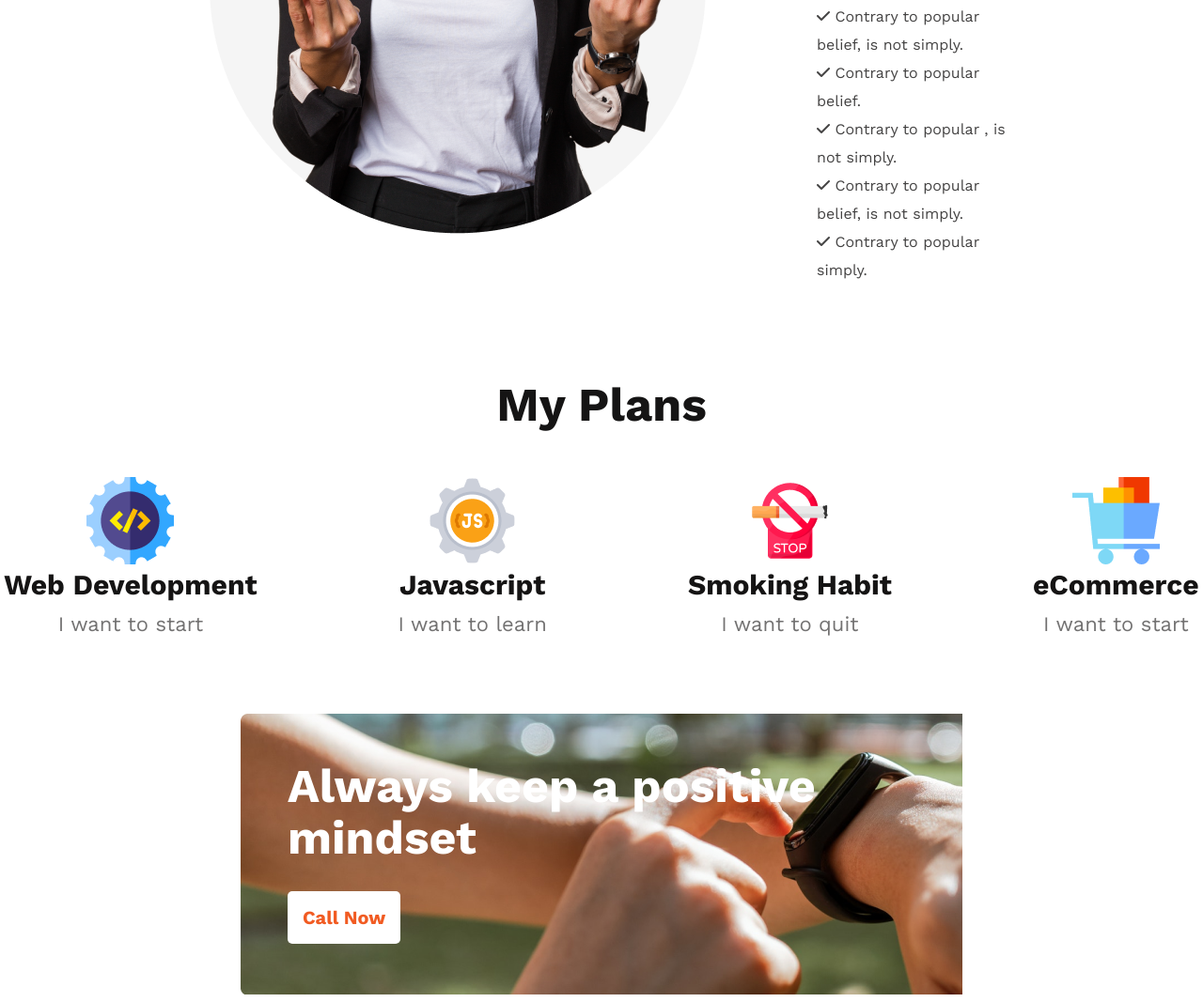
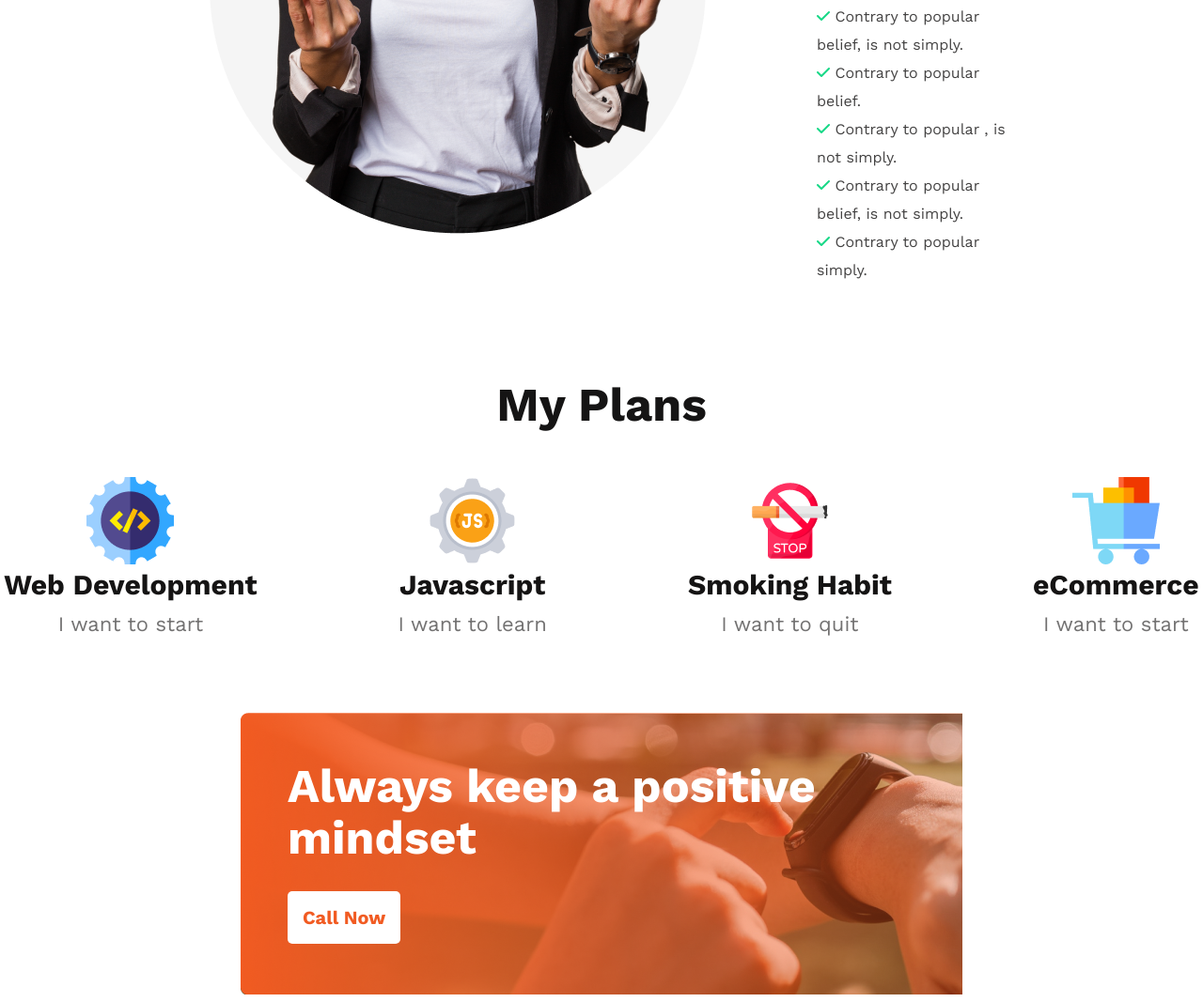
Before and after one commit to jnumkttj/Assignment-1, a plain HTML site: page index.html in a window 1280 px wide. Shown: the part 1425-2492 px from the top of the page at 94% size. Drawn offline with nearby package versions, Linux system fonts and the light colour scheme.

Commit message:
gradient done

```diff
--- a/css/styles.css
+++ b/css/styles.css
@@ -112,10 +112,14 @@
   line-height: 29px;
 }
 
+.fa-check{
+  color: #16d886
+}
+
 /* Call Now Section Styles */
 
 .call-now {
-  background-image: url(/images/watch.png);
+  background: url(/images/gradient2.png), url(/images/watch.png);
   background-repeat: no-repeat;
   height: 300px;
   width: 60%;
@@ -200,7 +204,7 @@
   font-weight: 700;
   font-size: 40px;
   line-height: 55px;
-  margin-bottom: 30px;
+  margin-bottom: 16px;
   margin-top: 80px;
 }
 
```
